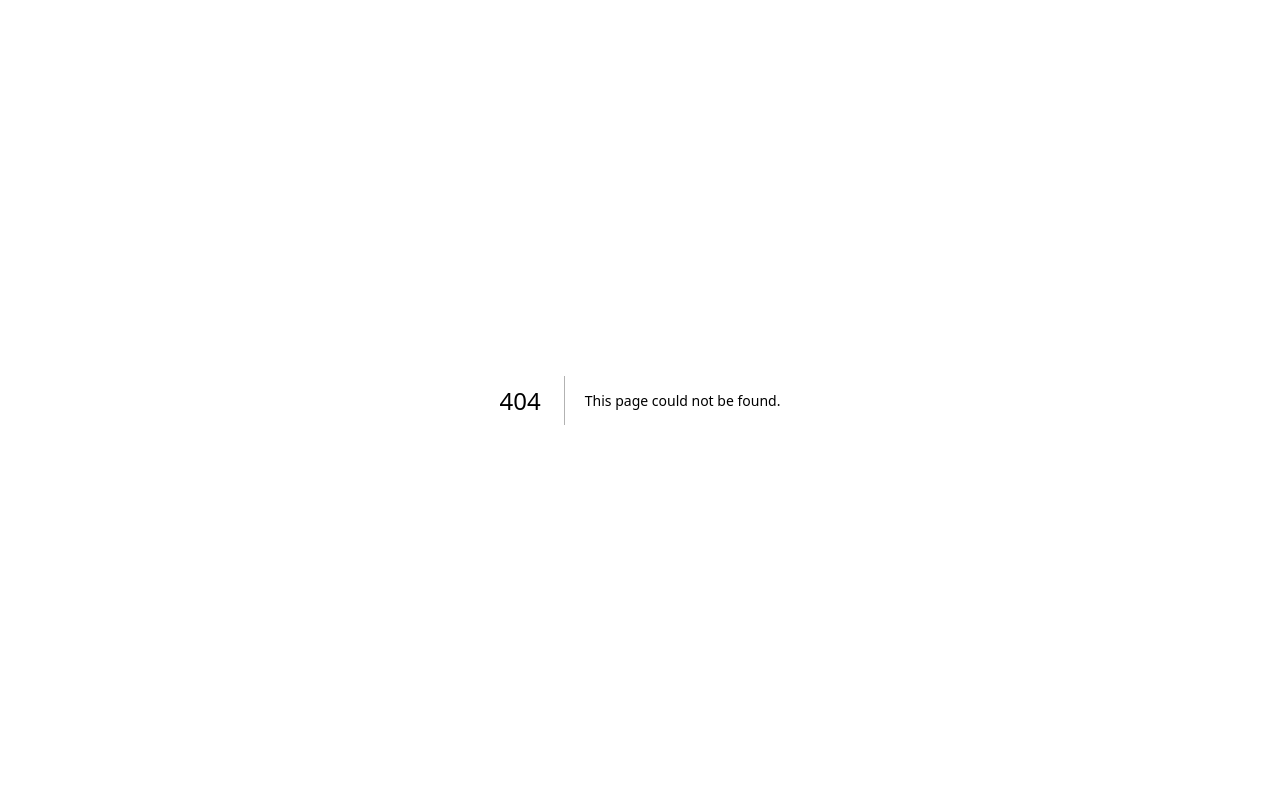
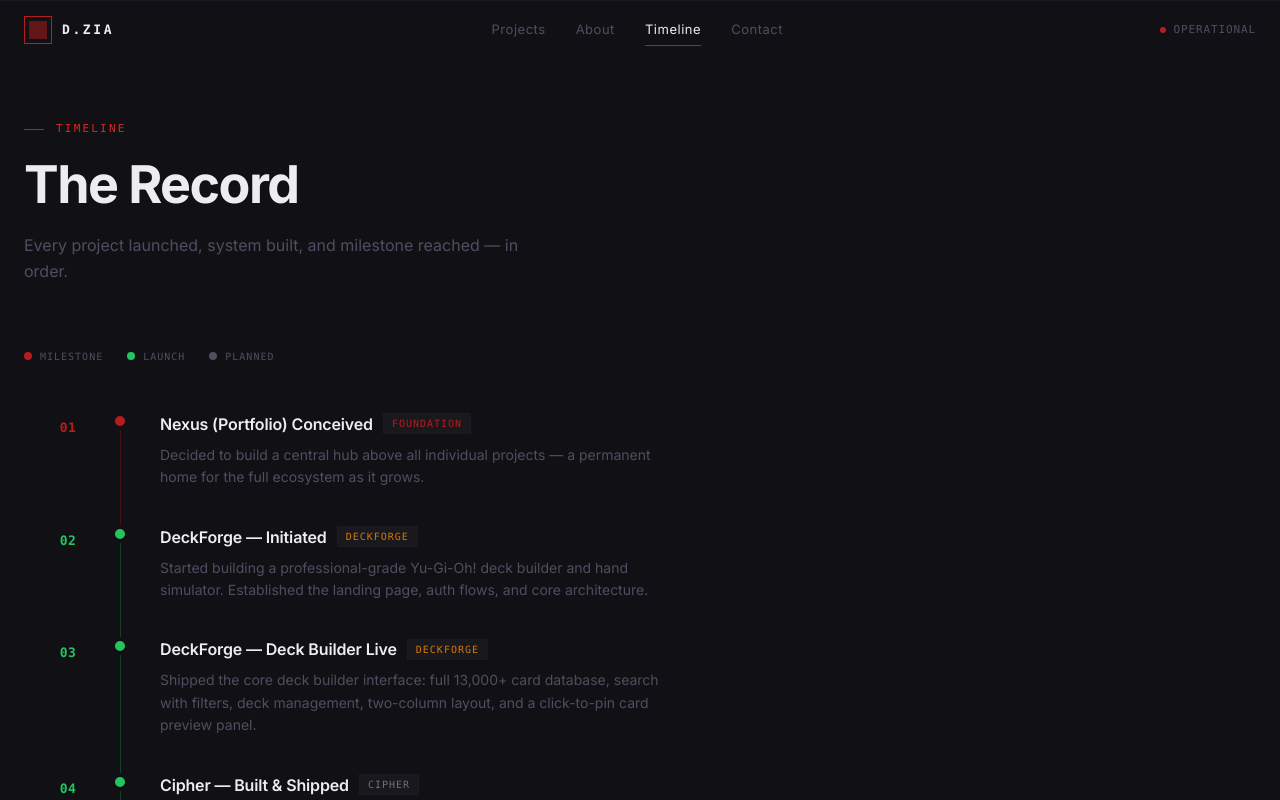
Before and after one commit to ziaboy123/portfolio, a Next.js app: page /timeline in a window 1280 px wide. Before the commit this address had no page. Shown: the top 800 px of the page. Built offline with nearby package versions, Linux system fonts and the light colour scheme.

Commit message:
Move Timeline to its own page, replace with a teaser button on home
Homepage was getting long. Timeline now lives at /timeline; the home
section is a compact header + button linking there. Navigation and
Footer anchor links now resolve correctly from any page, not just home.

```diff
--- a/app/page.jsx
+++ b/app/page.jsx
@@ -2,7 +2,7 @@ import Navigation from '@/components/Navigation';
 import Hero from '@/components/sections/Hero';
 import Projects from '@/components/sections/Projects';
 import About from '@/components/sections/About';
-import Timeline from '@/components/sections/Timeline';
+import TimelineTeaser from '@/components/sections/TimelineTeaser';
 import Contact from '@/components/sections/Contact';
 import Footer from '@/components/Footer';
 
@@ -14,7 +14,7 @@ export default function Home() {
         <Hero />
         <Projects />
         <About />
-        <Timeline />
+        <TimelineTeaser />
         <Contact />
       </main>
       <Footer />
--- /dev/null
+++ b/app/timeline/page.jsx
@@ -0,0 +1,20 @@
+import Navigation from '@/components/Navigation';
+import Timeline from '@/components/sections/Timeline';
+import Footer from '@/components/Footer';
+
+export const metadata = {
+  title: 'Timeline — D.ZIA',
+  description: 'Every project launched, system built, and milestone reached — in order.',
+};
+
+export default function TimelinePage() {
+  return (
+    <>
+      <Navigation />
+      <main>
+        <Timeline />
+      </main>
+      <Footer />
+    </>
+  );
+}
--- a/components/Footer.jsx
+++ b/components/Footer.jsx
@@ -1,6 +1,10 @@
 'use client';
 
+import Link from 'next/link';
+import { usePathname } from 'next/navigation';
+
 export default function Footer() {
+  const isHome = usePathname() === '/';
   const year = new Date().getFullYear();
 
   return (
@@ -53,13 +57,16 @@ export default function Footer() {
         </div>
 
         <div style={{ display: 'flex', gap: '28px', flexWrap: 'wrap' }}>
-          {['Projects', 'Infrastructure', 'About', 'Contact'].map((label) => (
-            <a
+          {['Projects', 'Infrastructure', 'About', 'Contact'].map((label) => {
+            const id = label.toLowerCase();
+            return (
+              <Link
                 key={label}
-              href={`#${label.toLowerCase()}`}
+                href={isHome ? `#${id}` : `/#${id}`}
                 onClick={(e) => {
+                  if (!isHome) return;
                   e.preventDefault();
-                document.getElementById(label.toLowerCase())?.scrollIntoView({ behavior: 'smooth' });
+                  document.getElementById(id)?.scrollIntoView({ behavior: 'smooth' });
                 }}
                 style={{
                   fontSize: '12px',
@@ -72,8 +79,9 @@ export default function Footer() {
                 onMouseLeave={(e) => { e.currentTarget.style.color = 'var(--text-faint)'; }}
               >
                 {label}
-            </a>
-          ))}
+              </Link>
+            );
+          })}
         </div>
 
         <div
--- a/components/Navigation.jsx
+++ b/components/Navigation.jsx
@@ -1,15 +1,19 @@
 'use client';
 
 import { useState, useEffect } from 'react';
+import Link from 'next/link';
+import { usePathname } from 'next/navigation';
 
 const navLinks = [
-  { label: 'Projects', href: '#projects' },
-  { label: 'About', href: '#about' },
-  { label: 'Timeline', href: '#timeline' },
-  { label: 'Contact', href: '#contact' },
+  { label: 'Projects', id: 'projects', type: 'anchor' },
+  { label: 'About', id: 'about', type: 'anchor' },
+  { label: 'Timeline', id: 'timeline', type: 'page', href: '/timeline' },
+  { label: 'Contact', id: 'contact', type: 'anchor' },
 ];
 
 export default function Navigation() {
+  const pathname = usePathname();
+  const isHome = pathname === '/';
   const [scrolled, setScrolled] = useState(false);
   const [menuOpen, setMenuOpen] = useState(false);
   const [active, setActive] = useState('');
@@ -21,6 +25,7 @@ export default function Navigation() {
   }, []);
 
   useEffect(() => {
+    if (!isHome) return;
     const sections = ['hero', 'projects', 'about', 'timeline', 'contact'];
     const observer = new IntersectionObserver(
       (entries) => {
@@ -35,11 +40,11 @@ export default function Navigation() {
       if (el) observer.observe(el);
     });
     return () => observer.disconnect();
-  }, []);
+  }, [isHome]);
 
-  const handleNav = (e, href) => {
+  const handleNav = (e, id) => {
+    if (!isHome) return; // let it navigate to /#id normally
     e.preventDefault();
-    const id = href.replace('#', '');
     document.getElementById(id)?.scrollIntoView({ behavior: 'smooth' });
     setMenuOpen(false);
   };
@@ -71,9 +76,9 @@ export default function Navigation() {
         }}
       >
         {/* Wordmark */}
-        <a
-          href="#"
-          onClick={(e) => { e.preventDefault(); window.scrollTo({ top: 0, behavior: 'smooth' }); }}
+        <Link
+          href="/"
+          onClick={(e) => { if (isHome) { e.preventDefault(); window.scrollTo({ top: 0, behavior: 'smooth' }); } }}
           style={{
             display: 'flex',
             alignItems: 'center',
@@ -112,7 +117,7 @@ export default function Navigation() {
           >
             D.ZIA
           </span>
-        </a>
+        </Link>
 
         {/* Desktop links */}
         <ul
@@ -124,14 +129,14 @@ export default function Navigation() {
           }}
           className="hidden-mobile"
         >
-          {navLinks.map(({ label, href }) => {
-            const id = href.replace('#', '');
-            const isActive = active === id;
+          {navLinks.map((link) => {
+            const linkHref = link.type === 'page' ? link.href : (isHome ? `#${link.id}` : `/#${link.id}`);
+            const isActive = link.type === 'page' ? pathname === link.href : (isHome && active === link.id);
             return (
-              <li key={href}>
-                <a
-                  href={href}
-                  onClick={(e) => handleNav(e, href)}
+              <li key={link.id}>
+                <Link
+                  href={linkHref}
+                  onClick={link.type === 'anchor' ? (e) => handleNav(e, link.id) : () => setMenuOpen(false)}
                   style={{
                     display: 'block',
                     padding: '6px 14px',
@@ -145,7 +150,7 @@ export default function Navigation() {
                   onMouseEnter={(e) => { e.currentTarget.style.color = 'var(--text-secondary)'; }}
                   onMouseLeave={(e) => { e.currentTarget.style.color = isActive ? 'var(--text-primary)' : 'var(--text-muted)'; }}
                 >
-                  {label}
+                  {link.label}
                   {isActive && (
                     <span
                       style={{
@@ -158,7 +163,7 @@ export default function Navigation() {
                       }}
                     />
                   )}
-                </a>
+                </Link>
               </li>
             );
           })}
@@ -237,11 +242,13 @@ export default function Navigation() {
             padding: '8px 0 16px',
           }}
         >
-          {navLinks.map(({ label, href }) => (
-            <a
-              key={href}
-              href={href}
-              onClick={(e) => handleNav(e, href)}
+          {navLinks.map((link) => {
+            const linkHref = link.type === 'page' ? link.href : (isHome ? `#${link.id}` : `/#${link.id}`);
+            return (
+              <Link
+                key={link.id}
+                href={linkHref}
+                onClick={link.type === 'anchor' ? (e) => handleNav(e, link.id) : () => setMenuOpen(false)}
                 style={{
                   display: 'block',
                   padding: '12px 24px',
@@ -252,9 +259,10 @@ export default function Navigation() {
                   borderBottom: '1px solid var(--border-subtle)',
                 }}
               >
-              {label}
-            </a>
-          ))}
+                {link.label}
+              </Link>
+            );
+          })}
         </div>
       )}
 
--- /dev/null
+++ b/components/sections/TimelineTeaser.jsx
@@ -0,0 +1,75 @@
+'use client';
+
+import { useEffect, useRef, useState } from 'react';
+import Link from 'next/link';
+import SectionHeader from '@/components/ui/SectionHeader';
+
+function useReveal(threshold = 0.1) {
+  const ref = useRef(null);
+  const [visible, setVisible] = useState(false);
+  useEffect(() => {
+    const el = ref.current;
+    if (!el) return;
+    const obs = new IntersectionObserver(
+      ([e]) => { if (e.isIntersecting) { setVisible(true); obs.disconnect(); } },
+      { threshold }
+    );
+    obs.observe(el);
+    return () => obs.disconnect();
+  }, [threshold]);
+  return [ref, visible];
+}
+
+export default function TimelineTeaser() {
+  const [ref, visible] = useReveal(0.2);
+
+  return (
+    <section
+      id="timeline"
+      style={{ padding: 'clamp(80px,10vw,120px) 0', background: 'var(--bg-surface)', borderTop: '1px solid var(--border-subtle)', borderBottom: '1px solid var(--border-subtle)' }}
+    >
+      <div
+        ref={ref}
+        style={{
+          maxWidth: '1280px',
+          margin: '0 auto',
+          padding: '0 24px',
+          opacity: visible ? 1 : 0,
+          transform: visible ? 'translateY(0)' : 'translateY(20px)',
+          transition: 'opacity 0.6s ease, transform 0.6s ease',
+        }}
+      >
+        <SectionHeader
+          eyebrow="Timeline"
+          title="The Record"
+          description="Every project launched, system built, and milestone reached — in order."
+        />
+
+        <Link
+          href="/timeline"
+          style={{
+            display: 'inline-flex',
+            alignItems: 'center',
+            gap: '8px',
+            padding: '12px 28px',
+            background: 'var(--red-core)',
+            color: 'var(--text-primary)',
+            textDecoration: 'none',
+            fontSize: '13px',
+            fontWeight: 500,
+            letterSpacing: '0.06em',
+            border: '1px solid var(--red-bright)',
+            transition: 'background 0.2s ease',
+          }}
+          onMouseEnter={(e) => { e.currentTarget.style.background = 'var(--red-bright)'; }}
+          onMouseLeave={(e) => { e.currentTarget.style.background = 'var(--red-core)'; }}
+        >
+          VIEW FULL TIMELINE
+          <svg width="14" height="14" viewBox="0 0 14 14" fill="none">
+            <path d="M2 7h10M8 3l4 4-4 4" stroke="currentColor" strokeWidth="1.5" strokeLinecap="round" strokeLinejoin="round" />
+          </svg>
+        </Link>
+      </div>
+    </section>
+  );
+}
```
Lines whose indentation alone changed are shown as unchanged.
